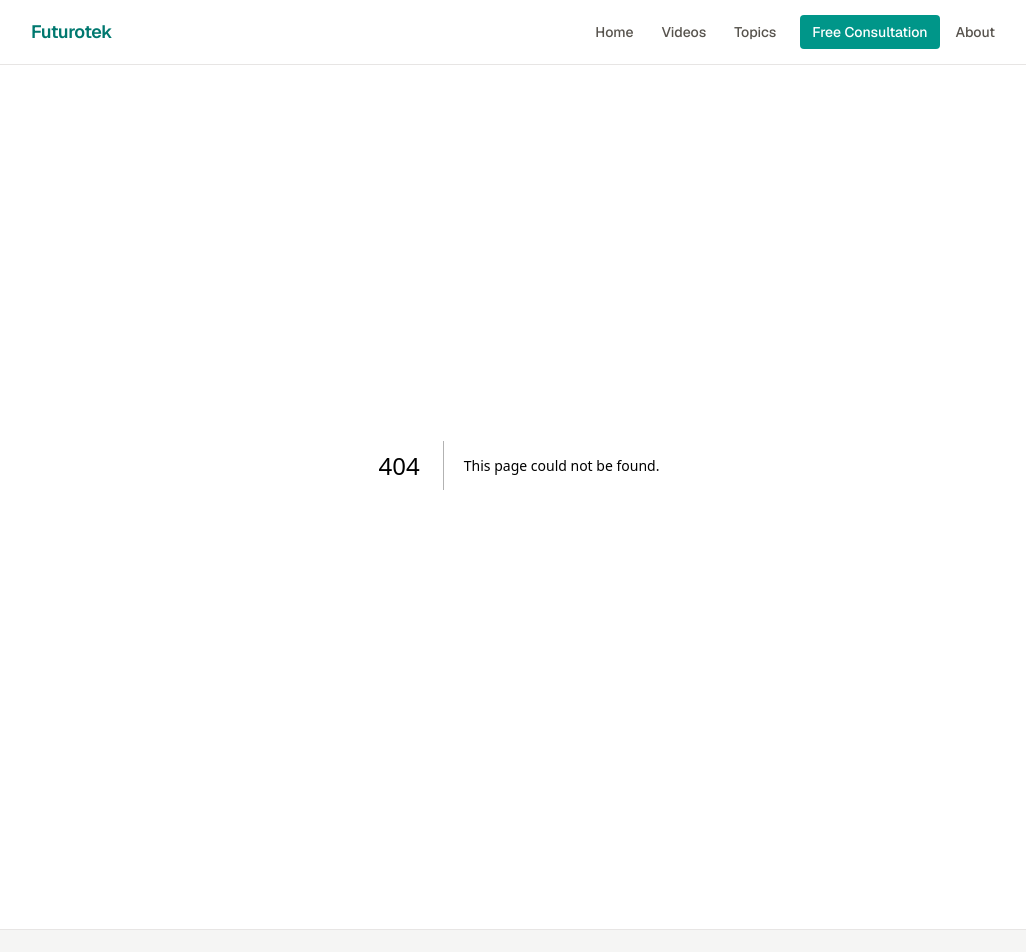
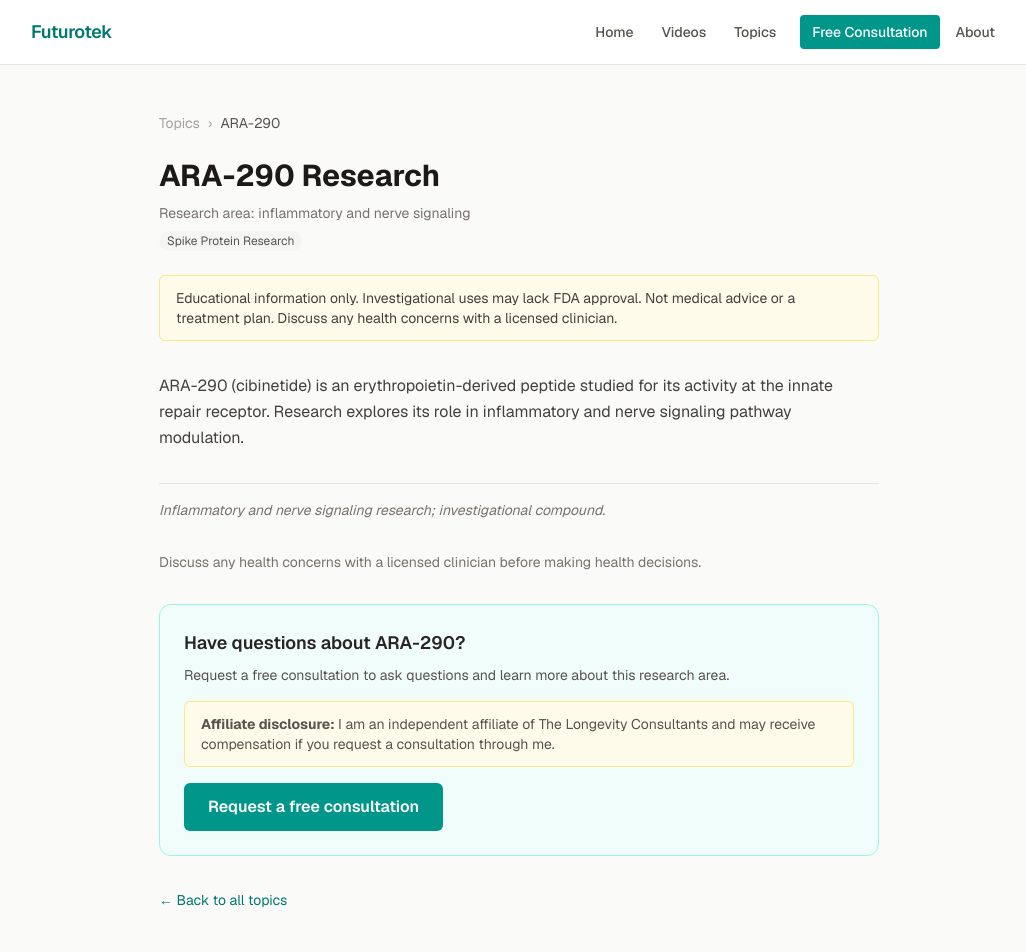
Before and after one commit to dianahub/peptides, a Next.js app: page /topics/ara-290 in a window 1280 px wide. Before the commit this address had no page. Shown: the top 952 px of the page, without its empty margins (121-1147 px from the left). Built offline with nearby package versions, Linux system fonts and the light colour scheme.

Commit message:
Add individual topic pages for SEO, improved page titles, updated sitemap

```diff
--- a/src/app/sitemap.ts
+++ b/src/app/sitemap.ts
@@ -1,12 +1,37 @@
 import type { MetadataRoute } from "next";
+import topicsData from "@/data/topics.json";
+import { slugify } from "@/lib/slugify";
 
 const BASE_URL = process.env.NEXT_PUBLIC_BASE_URL ?? "https://futurotek.vercel.app";
 
+interface TopicGroup {
+  group: string;
+  items: { title: string; researchArea: string }[];
+}
+
+function getUniqueTopicSlugs(): string[] {
+  const seen = new Set<string>();
+  for (const group of topicsData as TopicGroup[]) {
+    for (const item of group.items) {
+      seen.add(slugify(item.title));
+    }
+  }
+  return Array.from(seen);
+}
+
 export default function sitemap(): MetadataRoute.Sitemap {
+  const topicPages = getUniqueTopicSlugs().map((slug) => ({
+    url: `${BASE_URL}/topics/${slug}`,
+    lastModified: new Date(),
+    changeFrequency: "monthly" as const,
+    priority: 0.7,
+  }));
+
   return [
     { url: BASE_URL, lastModified: new Date(), changeFrequency: "weekly", priority: 1 },
     { url: `${BASE_URL}/videos`, lastModified: new Date(), changeFrequency: "weekly", priority: 0.8 },
     { url: `${BASE_URL}/topics`, lastModified: new Date(), changeFrequency: "monthly", priority: 0.8 },
+    ...topicPages,
     { url: `${BASE_URL}/consultation`, lastModified: new Date(), changeFrequency: "monthly", priority: 0.9 },
     { url: `${BASE_URL}/about`, lastModified: new Date(), changeFrequency: "monthly", priority: 0.5 },
     { url: `${BASE_URL}/disclaimer`, lastModified: new Date(), changeFrequency: "yearly", priority: 0.3 },
--- /dev/null
+++ b/src/app/topics/[slug]/page.tsx
@@ -0,0 +1,218 @@
+import type { Metadata } from "next";
+import Link from "next/link";
+import Image from "next/image";
+import { notFound } from "next/navigation";
+import topicsData from "@/data/topics.json";
+import topicDetails from "@/data/topicDetails.json";
+import { slugify } from "@/lib/slugify";
+import { AffiliateDisclosure } from "@/components/AffiliateDisclosure";
+
+type TopicDetail = {
+  isBlend?: boolean;
+  subtitle?: string;
+  bottleImage?: string;
+  bottleAlt?: string;
+  summary: string;
+  researchNote?: string;
+  consultationNote?: string;
+  ingredients?: { name: string; label: string; researchArea: string }[];
+  researchAreas?: { area: string; detail: string }[];
+};
+
+interface TopicGroup {
+  group: string;
+  items: { title: string; researchArea: string }[];
+}
+
+// Build a flat map of slug → { title, researchArea, groups[] }
+function buildTopicMap() {
+  const map = new Map<string, { title: string; researchArea: string; groups: string[] }>();
+  for (const group of topicsData as TopicGroup[]) {
+    for (const item of group.items) {
+      const slug = slugify(item.title);
+      const existing = map.get(slug);
+      if (existing) {
+        existing.groups.push(group.group);
+      } else {
+        map.set(slug, { title: item.title, researchArea: item.researchArea, groups: [group.group] });
+      }
+    }
+  }
+  return map;
+}
+
+export async function generateStaticParams() {
+  const map = buildTopicMap();
+  return Array.from(map.keys()).map((slug) => ({ slug }));
+}
+
+export async function generateMetadata({
+  params,
+}: {
+  params: Promise<{ slug: string }>;
+}): Promise<Metadata> {
+  const { slug } = await params;
+  const map = buildTopicMap();
+  const topic = map.get(slug);
+  if (!topic) return {};
+
+  const detail = (topicDetails as Record<string, TopicDetail>)[topic.title];
+  const description = detail?.summary
+    ? detail.summary.slice(0, 155)
+    : `Educational information about ${topic.title} research areas and signaling pathway investigations.`;
+
+  return {
+    title: `${topic.title} Research — Peptide Education`,
+    description,
+    openGraph: {
+      title: `${topic.title} Research | Futurotek`,
+      description,
+    },
+  };
+}
+
+export default async function TopicPage({
+  params,
+}: {
+  params: Promise<{ slug: string }>;
+}) {
+  const { slug } = await params;
+  const map = buildTopicMap();
+  const topic = map.get(slug);
+  if (!topic) notFound();
+
+  const detail = (topicDetails as Record<string, TopicDetail>)[topic.title];
+  const consultationParams = new URLSearchParams({ topic: topic.title });
+  const bottleImage = topic.title === "KLOW" ? "/klow-bottle.svg" : detail?.bottleImage;
+  const bottleAlt = topic.title === "KLOW" ? "KLOW peptide blend bottle" : detail?.bottleAlt;
+
+  return (
+    <div className="max-w-3xl mx-auto px-4 sm:px-6 py-12">
+      {/* Breadcrumb */}
+      <nav aria-label="Breadcrumb" className="text-sm text-stone-400 mb-6">
+        <Link href="/topics" className="hover:text-teal-700">Topics</Link>
+        <span className="mx-2">›</span>
+        <span className="text-stone-600">{topic.title}</span>
+      </nav>
+
+      {/* Header */}
+      <div className="flex items-start gap-6 mb-6">
+        {bottleImage && (
+          <Image
+            src={bottleImage}
+            alt={bottleAlt ?? `${topic.title} bottle`}
+            width={80}
+            height={133}
+            className="flex-shrink-0"
+            priority
+          />
+        )}
+        <div>
+          <h1 className="text-3xl font-bold text-stone-900 leading-tight">
+            {topic.title} Research
+          </h1>
+          {detail?.subtitle && (
+            <p className="text-teal-700 font-medium mt-1">{detail.subtitle}</p>
+          )}
+          <p className="text-sm text-stone-500 mt-2">
+            Research area: {topic.researchArea}
+          </p>
+          {topic.groups.length > 0 && (
+            <div className="flex flex-wrap gap-1 mt-2">
+              {topic.groups.map((g) => (
+                <span key={g} className="text-xs bg-stone-100 text-stone-600 px-2 py-0.5 rounded-full">
+                  {g}
+                </span>
+              ))}
+            </div>
+          )}
+        </div>
+      </div>
+
+      {/* Disclaimer */}
+      <div className="bg-amber-50 border border-amber-200 rounded-md px-4 py-3 text-sm text-stone-700 mb-8">
+        Educational information only. Investigational uses may lack FDA approval. Not medical advice or a treatment plan. Discuss any health concerns with a licensed clinician.
+      </div>
+
+      {/* Summary */}
+      {detail ? (
+        <div className="prose prose-stone max-w-none">
+          <p className="text-stone-700 leading-relaxed text-base mb-8">{detail.summary}</p>
+
+          {/* Research areas */}
+          {detail.researchAreas && detail.researchAreas.length > 0 && (
+            <section className="mb-8">
+              <h2 className="text-xl font-bold text-stone-800 mb-4">Research Areas</h2>
+              <div className="space-y-4 not-prose">
+                {detail.researchAreas.map((ra) => (
+                  <div key={ra.area} className="bg-stone-50 border border-stone-200 rounded-lg px-5 py-4">
+                    <h3 className="font-semibold text-stone-800 mb-1">{ra.area}</h3>
+                    <p className="text-sm text-stone-600 leading-relaxed">{ra.detail}</p>
+                  </div>
+                ))}
+              </div>
+            </section>
+          )}
+
+          {/* KLOW ingredient breakdown */}
+          {detail.isBlend && detail.ingredients && (
+            <section className="mb-8">
+              <h2 className="text-xl font-bold text-stone-800 mb-4">Blend Ingredients</h2>
+              <div className="space-y-4 not-prose">
+                {detail.ingredients.map((ing) => (
+                  <div key={ing.name} className="bg-blue-50 border border-blue-100 rounded-lg px-5 py-4">
+                    <div className="flex items-baseline gap-2 mb-1">
+                      <h3 className="font-bold text-blue-900">{ing.name}</h3>
+                      <span className="text-xs text-blue-500">{ing.label}</span>
+                    </div>
+                    <p className="text-sm text-stone-600">{ing.researchArea}</p>
+                  </div>
+                ))}
+              </div>
+            </section>
+          )}
+
+          {/* Research / consultation note */}
+          {(detail.researchNote || detail.consultationNote) && (
+            <p className="text-sm text-stone-500 italic border-t border-stone-200 pt-4 mb-8">
+              {detail.consultationNote ?? detail.researchNote}
+            </p>
+          )}
+        </div>
+      ) : (
+        <p className="text-stone-600 mb-8">
+          {topic.title} is studied in the context of {topic.researchArea}. Ask about this topic
+          in a free consultation to learn more.
+        </p>
+      )}
+
+      {/* Bottom disclaimer */}
+      <p className="text-sm text-stone-500 mb-8">
+        Discuss any health concerns with a licensed clinician before making health decisions.
+      </p>
+
+      {/* CTA */}
+      <div className="bg-teal-50 border border-teal-200 rounded-xl p-6">
+        <h2 className="text-lg font-semibold text-stone-800 mb-2">
+          Have questions about {topic.title}?
+        </h2>
+        <p className="text-stone-600 text-sm mb-4">
+          Request a free consultation to ask questions and learn more about this research area.
+        </p>
+        <AffiliateDisclosure className="mb-4" />
+        <Link
+          href={`/consultation?${consultationParams.toString()}`}
+          className="inline-block bg-teal-600 text-white font-semibold rounded-md px-6 py-3 hover:bg-teal-700 transition-colors focus:outline-none focus-visible:ring-2 focus-visible:ring-teal-500"
+        >
+          Request a free consultation
+        </Link>
+      </div>
+
+      <div className="mt-8">
+        <Link href="/topics" className="text-sm text-teal-700 hover:underline">
+          ← Back to all topics
+        </Link>
+      </div>
+    </div>
+  );
+}
--- a/src/app/topics/page.tsx
+++ b/src/app/topics/page.tsx
@@ -3,9 +3,9 @@ import { TopicCard } from "@/components/TopicCard";
 import topicsData from "@/data/topics.json";
 
 export const metadata: Metadata = {
-  title: "Peptide Education Topics",
+  title: "Peptide Education Topics — GLP-3, BPC-157, NAD+, Oxytocin & More",
   description:
-    "Educational information about peptide research areas organized by topic.",
+    "Educational information about peptide and longevity research areas including GLP-3, BPC-157, NAD+, Oxytocin, Epithalon, and more. Independent affiliate of The Longevity Consultants.",
 };
 
 const GLOBAL_NOTICE_TOP =
--- a/src/app/videos/page.tsx
+++ b/src/app/videos/page.tsx
@@ -4,9 +4,9 @@ import videosData from "@/data/videos.json";
 import type { VideoEntry } from "@/types/videos";
 
 export const metadata: Metadata = {
-  title: "Educational Videos",
+  title: "Peptide & Longevity Education Videos",
   description:
-    "Watch educational videos about peptide research and longevity science.",
+    "Watch educational videos about peptide research, longevity science, and wellness topics from The Longevity Consultants.",
 };
 
 export default function VideosPage() {
--- a/src/components/TopicCard.tsx
+++ b/src/components/TopicCard.tsx
@@ -1,6 +1,7 @@
 import Link from "next/link";
 import { TopicDetailModal } from "./TopicDetailModal";
 import topicDetails from "@/data/topicDetails.json";
+import { slugify } from "@/lib/slugify";
 
 interface TopicCardProps {
   title: string;
@@ -9,26 +10,40 @@ interface TopicCardProps {
 }
 
 export function TopicCard({ title, researchArea, group }: TopicCardProps) {
-  const params = new URLSearchParams({ topic: `${title} (${group})` });
+  const consultationParams = new URLSearchParams({ topic: `${title} (${group})` });
   const hasDetail = title in topicDetails;
   const isKlow = title === "KLOW";
+  const slug = slugify(title);
 
   return (
     <div className={`bg-white border rounded-lg p-4 flex flex-col gap-3 shadow-sm ${isKlow ? "border-blue-200" : "border-stone-200"}`}>
       <div>
-        <h3 className="font-semibold text-stone-800">{title}</h3>
+        <Link
+          href={`/topics/${slug}`}
+          className="font-semibold text-stone-800 hover:text-teal-700 transition-colors focus:outline-none focus-visible:underline"
+        >
+          {title}
+        </Link>
         <p className="text-sm text-stone-500 mt-0.5">{researchArea}</p>
       </div>
-      {hasDetail ? (
-        <TopicDetailModal title={title} group={group} />
-      ) : (
+      <div className="flex flex-col gap-2 mt-auto">
+        {hasDetail ? (
+          <TopicDetailModal title={title} group={group} />
+        ) : (
+          <Link
+            href={`/consultation?${consultationParams.toString()}`}
+            className="text-sm font-medium text-teal-700 border border-teal-300 rounded px-3 py-1.5 hover:bg-teal-50 transition-colors text-center focus:outline-none focus-visible:ring-2 focus-visible:ring-teal-500"
+          >
+            Ask about this topic
+          </Link>
+        )}
         <Link
-          href={`/consultation?${params.toString()}`}
-          className="mt-auto text-sm font-medium text-teal-700 border border-teal-300 rounded px-3 py-1.5 hover:bg-teal-50 transition-colors text-center focus:outline-none focus-visible:ring-2 focus-visible:ring-teal-500"
+          href={`/topics/${slug}`}
+          className="text-xs text-stone-400 hover:text-teal-600 text-center transition-colors"
         >
-          Ask about this topic
+          Full research page →
         </Link>
-      )}
+      </div>
     </div>
   );
 }
--- /dev/null
+++ b/src/lib/slugify.ts
@@ -0,0 +1,11 @@
+export function slugify(title: string): string {
+  return title
+    .toLowerCase()
+    .replace(/[()]/g, "")
+    .replace(/[^a-z0-9]+/g, "-")
+    .replace(/^-|-$/g, "");
+}
+
+export function titleFromSlug(slug: string): string {
+  return slug.replace(/-/g, " ");
+}
```
